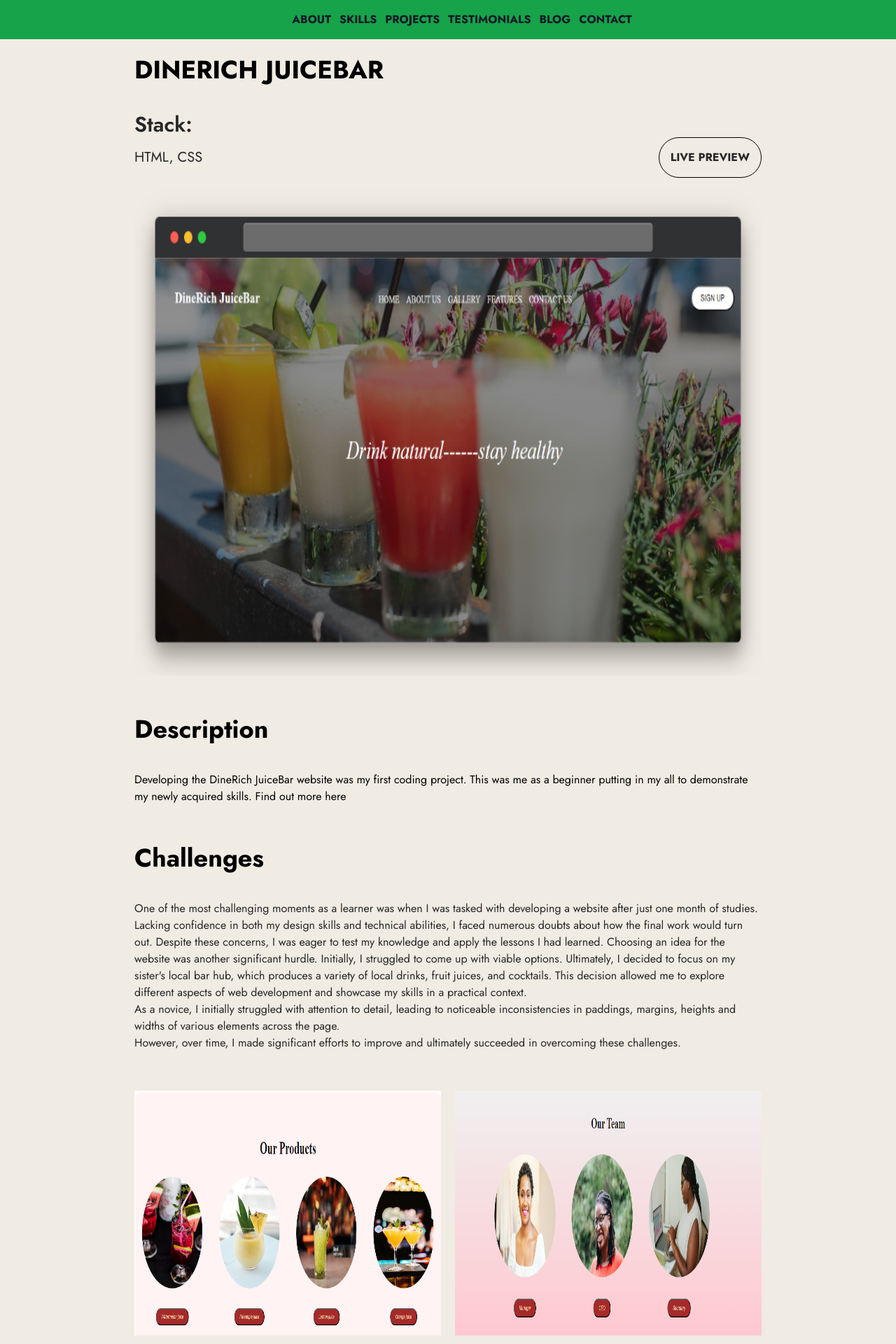
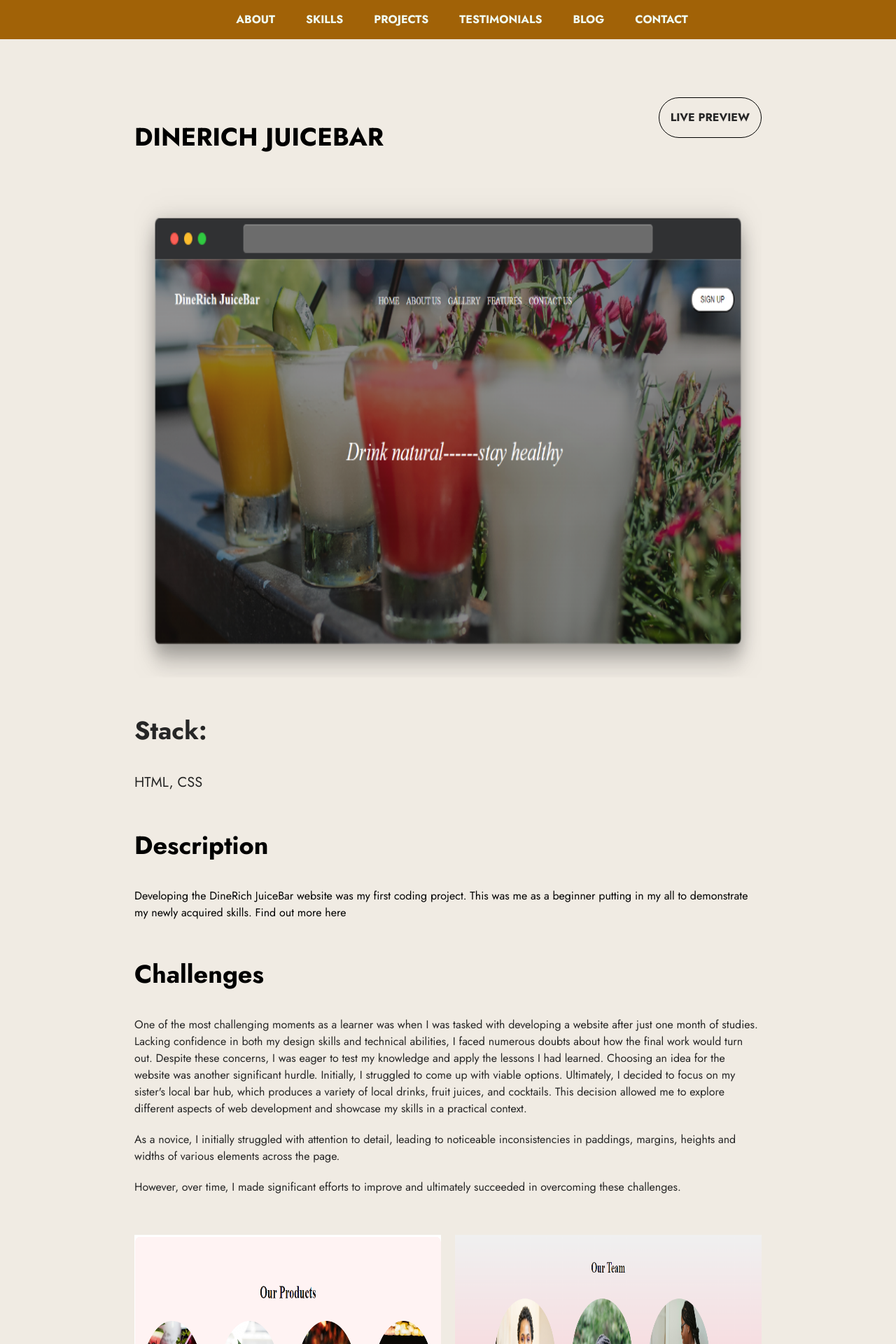
Before and after one commit to JoanaQuadzie/joana-portfolio, a React (Create React App) app: page /projects/1 in a window 1280 px wide. Shown: the top 1920 px of the page at 70% size. Built offline with nearby package versions, Linux system fonts and the light colour scheme.

Commit message:
updates projects and navbar

```diff
--- a/src/components/hero.jsx
+++ b/src/components/hero.jsx
@@ -13,10 +13,10 @@ export default function Hero() {
       <div>
         <section>
           <div className="text-center mt-28">
-            <p className="text-sm font-semibold uppercase">
-              Hello, <span className="text-green-500">my name is</span>
+            <p className="text-lg">
+              Hello, <span className="text-black">my name is</span>
             </p>
-            <p className="text-green-500 text-3xl font-bold mt-4 uppercase">
+            <p className="text-yellow-900 text-3xl font-bold mt-4 uppercase">
               Joana
             </p>
           </div>
--- a/src/components/navbar.jsx
+++ b/src/components/navbar.jsx
@@ -3,8 +3,8 @@ import { Link } from "react-router-dom";
 
 export default function Navbar() {
   return (
-    <div className="bg-green-600 text-gray-900 py-4 font-bold fixed top-0 w-full flex justify-center">
-      <ul className="flex space-x-3 pl-10">
+    <div className="bg-yellow-700 text-green-50 py-4 font-bold fixed top-0 w-full flex justify-center">
+      <ul className="flex space-x-11 pl-10">
         <a href="#about">ABOUT</a>
         <li>
           <a href="#skills">SKILLS</a>
--- a/src/components/projects.jsx
+++ b/src/components/projects.jsx
@@ -7,7 +7,7 @@ export default function Projects(props) {
       <h2 className="text-2xl font-bold mt-24 mb-4 uppercase tracking-wider text-center">
         Projects
       </h2>
-      <div className="grid sm:grid-cols-2 gap-12 px-8 md:grid-cols-3 ">
+      <div className="grid sm:grid-cols-2 gap-12 px-8 md:grid-cols-3">
         {props.projectList.map((project) => (
           <ProjectCard
             key={project.title}
@@ -15,6 +15,7 @@ export default function Projects(props) {
             description={project.description}
             analysis={project.thoughtprocess}
             image={project.image}
+            lessons={project.lessons}
             id={project.id}
           />
         ))}
--- a/src/data.js
+++ b/src/data.js
@@ -16,6 +16,7 @@ import Litmus3 from "./assets/litmus3.png";
 import Girlie from "./assets/girlie.jpg";
 import Witen1 from "./assets/witen1.png";
 import Witen from "./assets/witen.png";
+import Witen2 from "./assets/witen2.png";
 
 
 
@@ -29,14 +30,19 @@ export const projectList = [
             <p>
                 One of the most challenging moments as a learner was when I was tasked with developing a website after just one month of studies. Lacking confidence in both my design skills and technical abilities, I faced numerous doubts about how the final work would turn out. Despite these concerns, I was eager to test my knowledge and apply the lessons I had learned. Choosing an idea for the website was another significant hurdle. Initially, I struggled to come up with viable options. Ultimately, I decided to focus on my sister's local bar hub, which produces a variety of local drinks, fruit juices, and cocktails. This decision allowed me to explore different aspects of web development and showcase my skills in a practical context.
             </p>
-            <p>
+            <p className="mt-5">
                 As a novice, I initially struggled with attention to detail, leading to noticeable inconsistencies in paddings, margins, heights and widths of various elements across the page.
             </p>
-            <p>
+            <p className="mt-5">
                 However, over time, I made significant efforts to improve and ultimately succeeded in overcoming these challenges.
             </p>
         </>,
         image: P2,
+        lessons: <>
+            <p>
+                After building this landing page, I realized there was still a lot for me to learn and improve on. However, that didn’t stop me from acknowledging and appreciating the effort I put into completing it.
+            </p>
+        </>,
         id: 1,
         screenshots: [P4, P5]
     },
@@ -49,11 +55,16 @@ export const projectList = [
             <p>
                 As part of our training, we were encouraged to develop teamwork skills. To practice this, we were organized into groups to learn how to collaborate effectively. We decided to divide the tasks, with two members focusing on the frontend and the other two on the backend. We began by outlining and structuring the content to determine the sequence of elements. We listed the sections on a sheet and used a ballot system to ensure fair task assignment.
             </p>
-            <p>
+            <p className="mt-5">
                 In the end, each team member focused on their respective tasks and worked diligently to execute them. The team lead created a repository, which we cloned and used to create our individual branches. We worked separately on our assignments, and after weeks of effort, merged our code and presented a successful project.
             </p>
         </>,
         image: foodcart,
+        lessons: <>
+            <p>
+                I learnt that teamwork and collaboration are essential and play a significant role in the tech industry. Additionally, I gained hands-on experience in creating a working branch within a group repository and effectively working within it to prevent conflicts.
+            </p>
+        </>,
         id: 2,
         screenshots: [Pr2, Pr3]
     },
@@ -65,11 +76,16 @@ export const projectList = [
         thoughtprocess: <>
             <p>Recognizing how unappealing it can be to step out into the scorching sun just to buy a few items from the market, I came up with this idea: from the comfort of your home, you can sign up on the platform, choose a rider, create a shopping list with your budget, and simply wait for a confirmation call from the rider. It’s that simple and convenient.</p>
 
-            <p>
+            <p className="mt-5">
                 Finding inspiration for this project was exhausting and mentally draining. I had to comb through numerous websites and pages, comparing their structures and extracting elements to piece together for my own site. After extensive searching, I had gathered a variety of ideas and designs, many with sleek UI elements. However, narrowing them down proved to be a challenge, as I needed to be selective to avoid creating a cluttered and hard-to-navigate interface
             </p>
         </>,
         image: Diash,
+        lessons: <>
+            <p>
+                I found that simplicity is the key to creating an excellent user interface and experience. After exploring countless design templates and gathering inspiration, I focused on keeping my website clean and easy to navigate. This project taught me valuable skills in research analysis and decision-making - showing me how to sift through many options to find the perfect design elements for my site.
+            </p>
+        </>,
         id: 3,
         screenshots: [Prp2, Prp3]
     },
@@ -89,27 +105,43 @@ export const projectList = [
             </p>
         </>,
         image: Litmus1,
+        lessons: <>
+            <p>
+                First of all, I now have the confidence to contribute to an open-source project right away. Secondly, this experience helped me strengthen my teamwork and collaboration skills, especially as I had to exercise patience when coordinating with teammates who had difficulty joining meetings. Also, there’s an undeniable joy that comes with seeing the notification that your branch has been merged—it’s such a rewarding feeling! I truly enjoyed this experience and look forward to contributing to more open-source projects in the future!
+            </p>
+        </>,
         id: 4,
         screenshots: [Litmus, Litmus3]
     },
     {
         title: "WOMEN IN TECH ",
-        stack: "React, Nextjs, JavaScript, Shadcn, Tailwindcss",
+        stack: "Next.js, JavaScript, Shadcn, Tailwindcss",
         description:
             "The WITEN concept was born out of an unexpected challenge. What I initially believed to be an assessment test for a React frontend developer role turned out to be a comprehensive project—designing a fully functional website for a fictional NGO.",
         thoughtprocess: <>
             <p>
-                When structuring the layout of this project, our first step was to create a design or mockup using Figma before moving on to development. Once the design was finalized, tasks were assigned. I was responsible for implementing the features and FAQs section on the homepage, as well as developing the entire About section
+                With the deadline approaching and the need to complete the project, host it on Vercel, and submit a shareable link without delay, I reached out to my mentor for guidance. I expressed my interest in the position and sought advice on how to efficiently complete the task before the deadline. He recommended the Next.js documentation, which helped me successfully set up the project. Additionally, he structured an outline for me, breaking down the tasks in order of priority and allocating time for each. By the end of the third day, I had already compiled my ideas and concepts, allowing me to make significant progress. Thanks to my mentor's support, I successfully submitted the project on the fifth day, meeting all the requirements.
             </p>
         </>,
         challenges: <>
             <p>
-                As a first-timer working on an open-source project, I initially cloned the repository, eager to get started, only to realize that’s not how things work. I reached out for assistance and was advised to watch YouTube videos on contributing to open-source projects. Through those videos, I learned that forking is the crucial first step. Forking allows you to create your own copy of the project to work on, since direct access to the main repository is usually restricted. Once you fork the project, you can proceed to clone, initialize, create branches, and start working. Although the process wasn’t entirely smooth, it was incredibly insightful, and I gained valuable knowledge along the way."
+                One of the challenges I faced while working on this project was the structure of the assessment and the time limit. The email sent for the test did not provide any description or heads-up about what to expect. It was only after clicking the link that I could see the details of the test. This lack of prior information caught me off guard, and I panicked as soon as I accessed the test.
+            </p>
+            <p className="mt-5">
+                Secondly, the test was scheduled to be completed within five days of receiving the email. However, before starting the project, I needed time to brainstorm and develop my own concept or idea, which also required thoughtful consideration. This made the time constraint even more challenging.
+            </p>
+            <p className="mt-5">
+                Lastly, one of the requirements was to set up the project in Next.js, which was completely new to me. This meant I had to take additional time to watch tutorials on YouTube and familiarize myself with the framework before I could even begin working on the project.
             </p>
         </>,
         image: Witen,
+        lessons: <>
+            <p>
+                This project taught me that when taking an assessment test, it’s important to be prepared for the unexpected because anything can happen. While recruiters may have high expectations, giving your best effort is still valuable, as it exposes you to new learning experiences from different perspectives. However, putting in your best effort doesn’t always guarantee an offer, so it’s important to manage expectations and stay grounded. In the end, I didn’t get called—but hey, it was still a great learning experience! 😆
+            </p>
+        </>,
         id: 5,
-        screenshots: [Witen1, Litmus3]
+        screenshots: [Witen1, Witen2]
     },
 ];
 
--- a/src/pages/projectpage.jsx
+++ b/src/pages/projectpage.jsx
@@ -10,15 +10,20 @@ export default function Projectpage() {
 
   return (
     <div className="px-8">
-      <h2 className="text-4xl font-bold my-10">{project.title}</h2>
-      <p className="text-3xl font-semibold">Stack:</p>
       <div className="flex justify-between items-center mb-3">
-        <p className="text-xl">{project.stack}</p>
+        <h2 className="text-4xl font-bold mb-10 mt-24">{project.title}</h2>
         <Button>LIVE PREVIEW</Button>
       </div>
-      <div className="">
+
+      <div>
         <img className="md:h-[700px] " src={project.image} alt="juicebar" />
       </div>
+
+      <div className="my-14">
+        <p className="font-bold text-4xl mb-10">Stack:</p>
+        <p className="text-xl">{project.stack}</p>
+      </div>
+
       <div className="my-14">
         <h2 className="font-bold text-4xl mb-10">Description</h2>
         <h3>{project.description}</h3>
@@ -40,7 +45,7 @@ export default function Projectpage() {
           <div>{project.thoughtprocess}</div>
         </div>
       )}
-      <div className="grid md:grid-cols-2 gap-5 mt-14">
+      <div className="grid md:grid-cols-2 gap-5 mt-14 mb-8">
         {project.screenshots.map((screenshot, index) => (
           <img className="md:h-[350px]" key={index} src={screenshot} />
         ))}
@@ -48,6 +53,10 @@ export default function Projectpage() {
       <div>
         <img src="" alt="" />
       </div>
+      <div className="my-14">
+        <h2 className="font-bold text-4xl mb-10">Lessons</h2>
+        <h3>{project.lessons}</h3>
+      </div>
     </div>
   );
 }
```
Also changed, not shown: src/assets/witen2.png (added).
